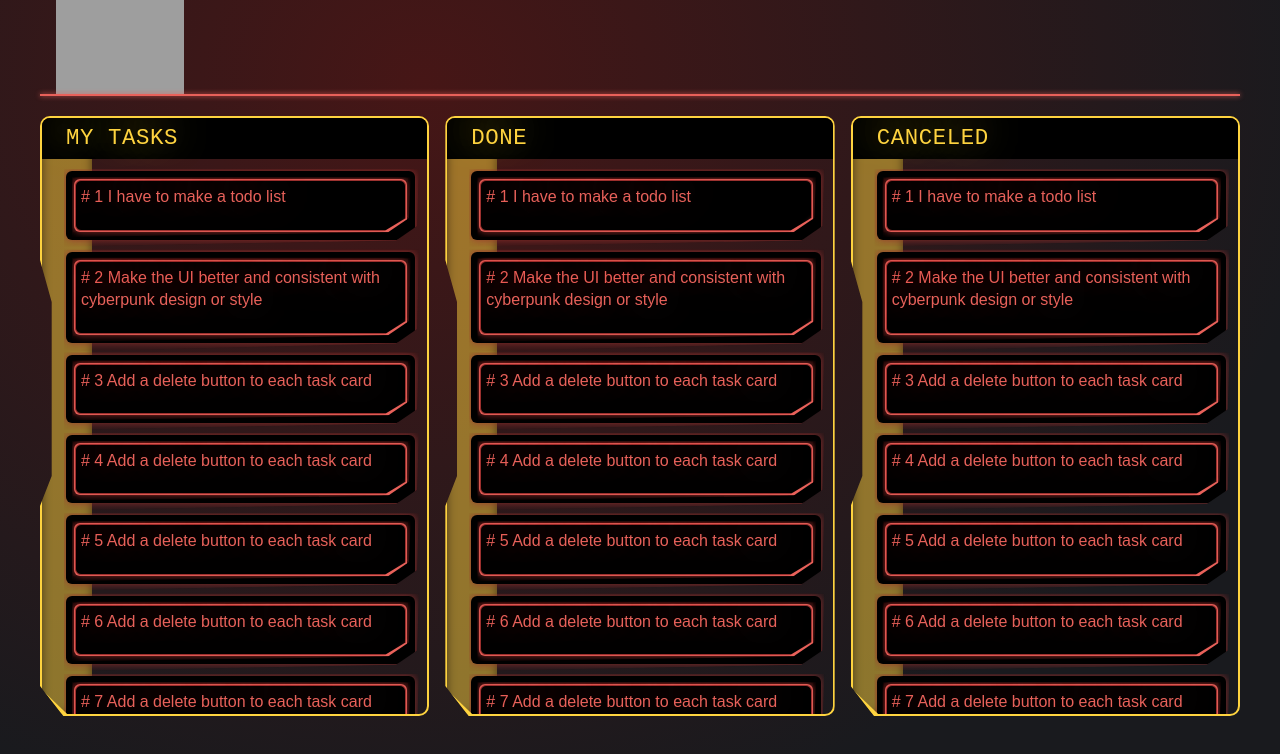
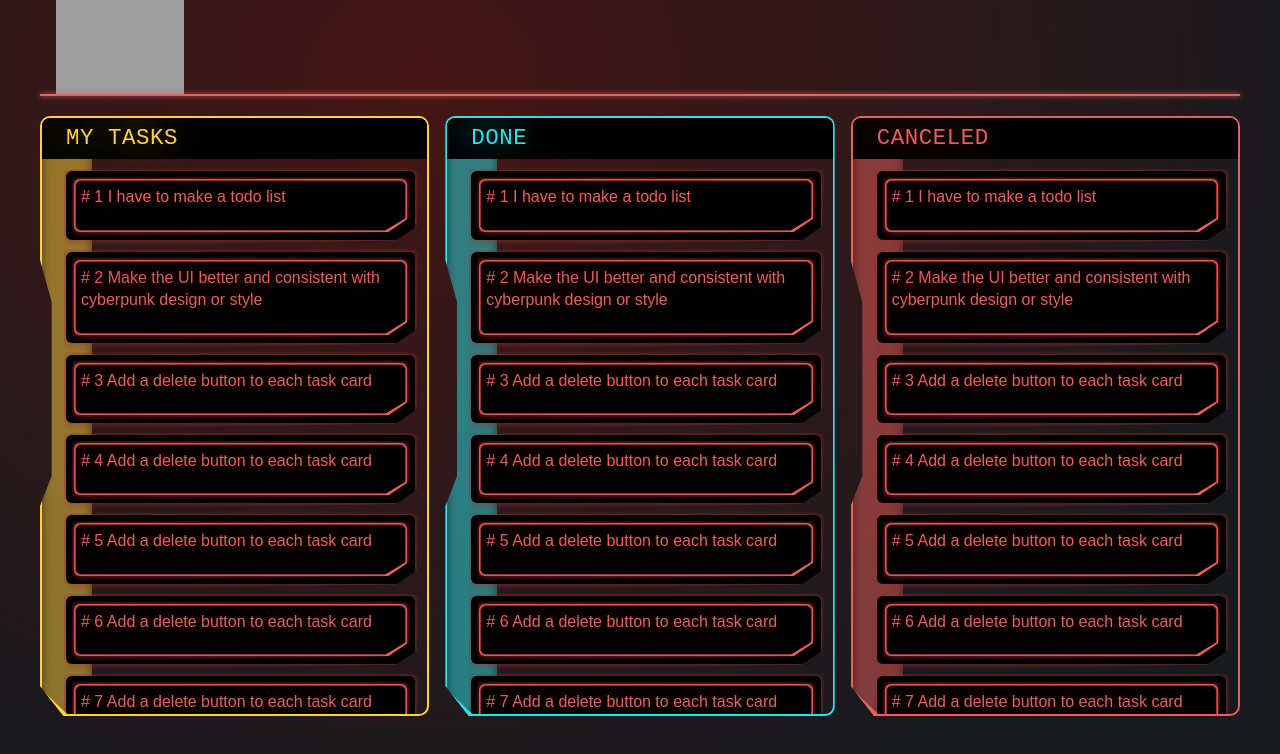
Before and after one commit to Mohaiminul69/cyberpunk-todo-app, a React (Vite) app: page / in a window 1280 px wide. Shown: the top 754 px of the page. Built offline with nearby package versions, Linux system fonts and the light colour scheme; grey boxes are pictures that could not be loaded.

Commit message:
list container styles made dynamic.

```diff
--- a/src/App.jsx
+++ b/src/App.jsx
@@ -7,9 +7,9 @@ function App() {
     <div className="app-background">
       <Header />
       <div className="task-list--container">
-        <TaskList listTitle="My Tasks" />
-        <TaskList listTitle="Done" />
-        <TaskList listTitle="Canceled" />
+        <TaskList status="pending" listTitle="My Tasks" />
+        <TaskList status="completed" listTitle="Done" />
+        <TaskList status="canceled" listTitle="Canceled" />
       </div>
     </div>
   );
--- a/src/components/task-list/task-list.css
+++ b/src/components/task-list/task-list.css
@@ -25,6 +25,19 @@
   position: relative;
 }
 
+/* wrapper-type--pending Border Color */
+/* wrapper-type--pending Border Color */
+/* wrapper-type--pending Border Color */
+.wrapper-type--pending {
+  border-color: rgba(254, 209, 63, 1);
+}
+.wrapper-type--completed {
+  border-color: rgba(43, 228, 234, 1);
+}
+.wrapper-type--canceled {
+  border-color: rgba(232, 97, 90, 1);
+}
+
 .list-wrapper::after {
   content: "";
   position: absolute;
@@ -34,13 +47,34 @@
   height: 100%;
   pointer-events: none;
   box-shadow: inset 0 0 10px rgba(0, 0, 0, 0.5);
-  background-color: rgba(254, 209, 63, 0.5);
   border-radius: 10px 0 0 10px;
   z-index: -1;
 }
 
-.list-wrapper:hover::after {
+/* .wrapper-type--pending::after Background Color */
+/* .wrapper-type--pending::after Background Color */
+/* .wrapper-type--pending::after Background Color */
+.wrapper-type--pending::after {
+  background-color: rgba(254, 209, 63, 0.5);
+}
+.wrapper-type--completed::after {
+  background-color: rgba(43, 228, 234, 0.5);
+}
+.wrapper-type--canceled::after {
+  background-color: rgba(232, 97, 90, 0.5);
+}
+
+/* wrapper-type--pending:hover::after Background Color */
+/* wrapper-type--pending:hover::after Background Color */
+/* wrapper-type--pending:hover::after Background Color */
+.wrapper-type--pending:hover::after {
   background-color: rgba(254, 209, 63, 1);
+}
+.wrapper-type--completed:hover::after {
+  background-color: rgba(43, 228, 234, 1);
+}
+.wrapper-type--canceled:hover::after {
+  background-color: rgba(232, 97, 90, 1);
 }
 
 .list-wrapper::before {
@@ -55,6 +89,19 @@
   z-index: 1;
 }
 
+/* wrapper-type--pending::before Background Color */
+/* wrapper-type--pending::before Background Color */
+/* wrapper-type--pending::before Background Color */
+.wrapper-type--pending::before {
+  background-color: rgba(254, 209, 63, 1);
+}
+.wrapper-type--completed::before {
+  background-color: rgba(43, 228, 234, 1);
+}
+.wrapper-type--canceled::before {
+  background-color: rgba(232, 97, 90, 1);
+}
+
 .list-title-wrapper {
   background-color: rgba(0, 0, 0, 1);
   padding: 5px 24px;
@@ -66,8 +113,20 @@
   font-size: 1.4rem;
   letter-spacing: 0.035rem;
   text-shadow: -9px -6px 40px currentcolor;
-  color: #fed33f;
   text-transform: uppercase;
+}
+
+/* .list-title Color */
+/* .list-title Color */
+/* .list-title Color */
+.wrapper-type--pending .list-title {
+  color: rgba(254, 209, 63, 1);
+}
+.wrapper-type--completed .list-title {
+  color: rgba(43, 228, 234, 1);
+}
+.wrapper-type--canceled .list-title {
+  color: rgba(232, 97, 90, 1);
 }
 
 .list-wrapper:hover .list-title {
@@ -85,31 +144,60 @@
 }
 
 .list-container::-webkit-scrollbar {
-  width: 4px;
+  width: 3px;
 }
 
 .list-container::-webkit-scrollbar-thumb {
-  background-color: rgba(254, 209, 63, 0.6);
   border-radius: 10px;
 }
 
-.list-wrapper:hover .list-container::-webkit-scrollbar-thumb {
-  background-color: #fed33f;
+/* .list-container::-webkit-scrollbar-thumb Background Color */
+/* .list-container::-webkit-scrollbar-thumb Background Color */
+/* .list-container::-webkit-scrollbar-thumb Background Color */
+.wrapper-type--pending .list-container::-webkit-scrollbar-thumb {
+  background-color: rgba(254, 209, 63, 0.6);
+}
+.wrapper-type--completed .list-container::-webkit-scrollbar-thumb {
+  background-color: rgba(43, 228, 234, 0.6);
+}
+.wrapper-type--canceled .list-container::-webkit-scrollbar-thumb {
+  background-color: rgba(232, 97, 90, 0.6);
 }
 
-.list-container::-webkit-scrollbar-track {
-  background-color: rgba(0, 0, 0, 0.3);
-  background-color: rgba(254, 209, 63, 0.1);
+/* :hover .list-container::-webkit-scrollbar-thumb Background Color */
+/* :hover .list-container::-webkit-scrollbar-thumb Background Color */
+/* :hover .list-container::-webkit-scrollbar-thumb Background Color */
+.wrapper-type--pending:hover .list-container::-webkit-scrollbar-thumb {
+  background-color: rgba(254, 209, 63, 1);
+}
+.wrapper-type--completed:hover .list-container::-webkit-scrollbar-thumb {
+  background-color: rgba(43, 228, 234, 1);
+}
+.wrapper-type--canceled:hover .list-container::-webkit-scrollbar-thumb {
+  background-color: rgba(232, 97, 90, 1);
 }
 
-.list-container::-webkit-scrollbar-thumb:active,
+/* scrollbar-track Background Color */
+/* scrollbar-track Background Color */
+/* scrollbar-track Background Color */
+.wrapper-type--pending:hover .list-container::-webkit-scrollbar-track {
+  background-color: rgba(254, 209, 63, 0.3);
+}
+.wrapper-type--completed:hover .list-container::-webkit-scrollbar-track {
+  background-color: rgba(43, 228, 234, 0.3);
+}
+.wrapper-type--canceled:hover .list-container::-webkit-scrollbar-track {
+  background-color: rgba(232, 97, 90, 0.3);
+}
+
+/* .list-container::-webkit-scrollbar-thumb:active,
 .list-container::-webkit-scrollbar-thumb:hover {
   background-color: #fdc91d;
-}
+} */
 
-.list-container::-webkit-scrollbar-thumb:window-inactive {
+/* .list-container::-webkit-scrollbar-thumb:window-inactive {
   background-color: #f1d76e;
-}
+} */
 
 .list-container::-webkit-scrollbar-corner,
 .list-container::-webkit-scrollbar-track-piece {
--- a/src/components/task-list/task-list.jsx
+++ b/src/components/task-list/task-list.jsx
@@ -1,7 +1,14 @@
 import TaskCard from "../task_card/task_card";
 import "./task-list.css";
 
-const TaskList = ({ listTitle }) => {
+const TaskList = ({ status }) => {
+  const listTitle =
+    status === "pending"
+      ? "My Tasks"
+      : status === "completed"
+      ? "Done"
+      : "Canceled";
+
   const todoItems = [
     "I have to make a todo list",
     "Make the UI better and consistent with cyberpunk design or style",
@@ -17,7 +24,7 @@ const TaskList = ({ listTitle }) => {
 
   return (
     <>
-      <div className="list-wrapper">
+      <div className={`list-wrapper wrapper-type--${status}`}>
         <div className="list-title-wrapper">
           <p className="list-title">{listTitle}</p>
         </div>
```
